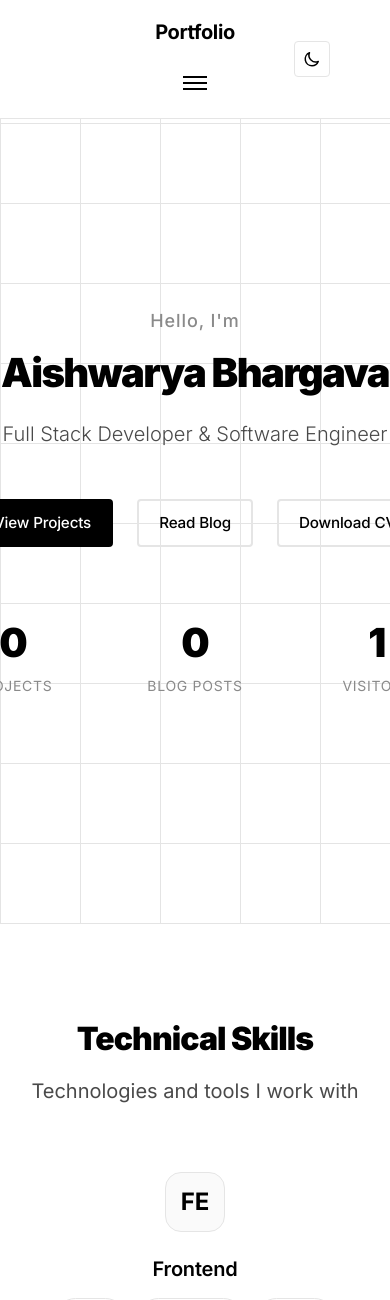
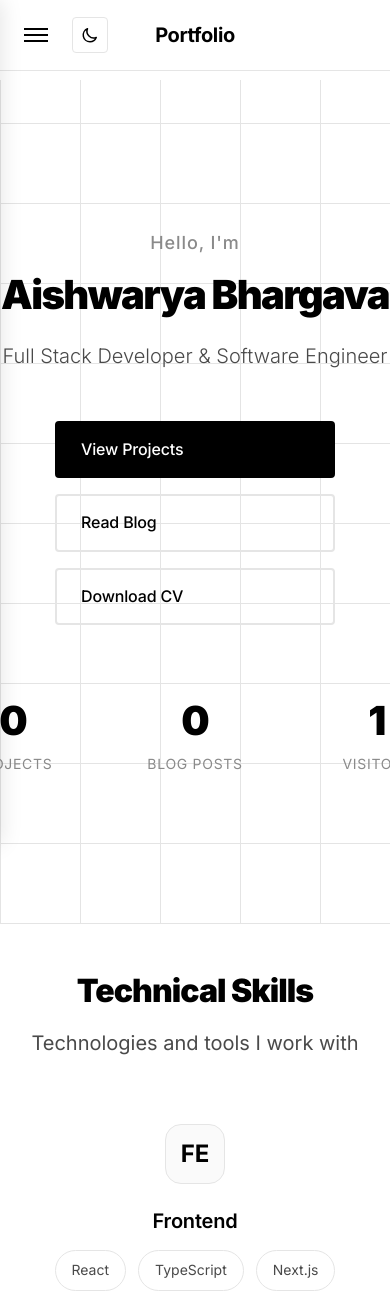
Before and after one commit to aish2997/blog-website, a Django app: page / in a window 390 px wide. Shown: the top 1300 px of the page. Run offline with Django 4.2, Linux system fonts and the light colour scheme; data comes from the database, SQL or seed files in the repository; data that the repository does not hold is empty.

Commit message:
Mobile view Fix

```diff
--- a/app/templates/base.html
+++ b/app/templates/base.html
@@ -427,6 +427,25 @@
             to { transform: translateX(0); }
         }
 
+        /* Mobile Navigation Overlay */
+        .mobile-nav-overlay {
+            position: fixed;
+            top: 0;
+            left: 0;
+            right: 0;
+            bottom: 0;
+            background: rgba(0, 0, 0, 0.5);
+            z-index: 9997;
+            opacity: 0;
+            visibility: hidden;
+            transition: opacity 0.3s ease, visibility 0.3s ease;
+        }
+
+        .mobile-nav-overlay.active {
+            opacity: 1;
+            visibility: visible;
+        }
+
         /* Responsive */
         @media (max-width: 768px) {
             .container {
@@ -442,37 +461,95 @@
             }
 
             .header-content {
-                flex-direction: column;
-                gap: 1rem;
+                display: flex;
+                justify-content: space-between;
+                align-items: center;
+                padding: 1rem 0;
+            }
+
+            .logo {
+                position: absolute;
+                left: 50%;
+                transform: translateX(-50%);
             }
 
             nav {
-                display: none;
+                display: flex;
                 position: fixed;
-                top: 60px;
-                left: 0;
-                right: 0;
+                top: 0;
+                left: -280px;
+                width: 280px;
+                height: 100vh;
                 background: var(--bg-primary);
-                border-bottom: 1px solid var(--border);
+                border-right: 1px solid var(--border);
                 flex-direction: column;
-                padding: 1rem;
-                gap: 1rem;
+                padding: 2rem 1.5rem;
+                padding-top: 5rem; /* Add space at top for header */
+                gap: 0.5rem;
                 z-index: 9998;
+                transition: left 0.3s ease;
+                overflow-y: auto;
+                box-shadow: 2px 0 20px rgba(0, 0, 0, 0.1);
             }
 
             nav.active {
-                display: flex;
+                left: 0;
+            }
+
+            nav a {
+                padding: 0.75rem 1rem;
+                border-radius: var(--radius);
+                transition: background 0.2s ease;
+            }
+
+            nav a:hover {
+                background: var(--bg-secondary);
+            }
+
+            nav a::after {
+                display: none;
             }
 
             .mobile-menu-toggle {
                 display: block;
+                order: -1;
             }
 
             .theme-toggle {
-                position: absolute;
-                right: 60px;
-                top: 50%;
-                transform: translateY(-50%);
+                position: relative;
+                right: auto;
+                top: auto;
+                transform: none;
+            }
+
+            /* Hamburger to X animation */
+            .mobile-menu-toggle.active span:nth-child(1) {
+                transform: rotate(45deg) translate(5px, 5px);
+            }
+
+            .mobile-menu-toggle.active span:nth-child(2) {
+                opacity: 0;
+            }
+
+            .mobile-menu-toggle.active span:nth-child(3) {
+                transform: rotate(-45deg) translate(7px, -6px);
+            }
+
+            /* Mobile button improvements */
+            .btn, .btn-outline {
+                min-height: 44px; /* iOS touch target recommendation */
+                touch-action: manipulation; /* Prevent double-tap zoom */
+            }
+
+            /* Ensure proper spacing for all containers on mobile */
+            main .container {
+                padding: 0 1rem;
+            }
+
+            /* Better mobile typography */
+            body {
+                -webkit-text-size-adjust: 100%;
+                text-size-adjust: 100%;
             }
         }
 
@@ -526,6 +603,9 @@
             </div>
         </div>
     </header>
+
+    <!-- Mobile Navigation Overlay -->
+    <div class="mobile-nav-overlay" id="mobileNavOverlay" onclick="toggleMobileMenu()"></div>
 
     <main>
         {% block content %}{% endblock %}
@@ -604,8 +684,39 @@
         // Mobile Menu Toggle
         function toggleMobileMenu() {
             const nav = document.getElementById('navigation');
+            const overlay = document.getElementById('mobileNavOverlay');
+            const toggleButton = document.querySelector('.mobile-menu-toggle');
+
             nav.classList.toggle('active');
+            overlay.classList.toggle('active');
+            toggleButton.classList.toggle('active');
+
+            // Prevent body scroll when menu is open
+            if (nav.classList.contains('active')) {
+                document.body.style.overflow = 'hidden';
+            } else {
+                document.body.style.overflow = '';
+            }
         }
+
+        // Close mobile menu when clicking on a nav link
+        document.addEventListener('DOMContentLoaded', function() {
+            const navLinks = document.querySelectorAll('#navigation a');
+            navLinks.forEach(link => {
+                link.addEventListener('click', function() {
+                    const nav = document.getElementById('navigation');
+                    const overlay = document.getElementById('mobileNavOverlay');
+                    const toggleButton = document.querySelector('.mobile-menu-toggle');
+
+                    if (nav.classList.contains('active')) {
+                        nav.classList.remove('active');
+                        overlay.classList.remove('active');
+                        toggleButton.classList.remove('active');
+                        document.body.style.overflow = '';
+                    }
+                });
+            });
+        });
 
         // Header scroll effect
         let lastScroll = 0;
--- a/app/templates/core/home.html
+++ b/app/templates/core/home.html
@@ -370,6 +370,28 @@
         .featured-grid {
             grid-template-columns: 1fr;
         }
+
+        /* Fix button spacing on mobile */
+        .hero-cta {
+            padding: 0 1rem;
+            gap: 1rem;
+        }
+
+        .hero-cta .btn {
+            width: 100%;
+            max-width: 280px;
+            padding: 0.875rem 1.5rem;
+            font-size: 1rem;
+            min-height: 48px; /* Touch-friendly size */
+        }
+
+        .section {
+            padding: 3rem 0;
+        }
+
+        .container {
+            padding: 0 1rem;
+        }
     }
 </style>
 {% endblock %}
```
Also changed, not shown: 2 other files.
